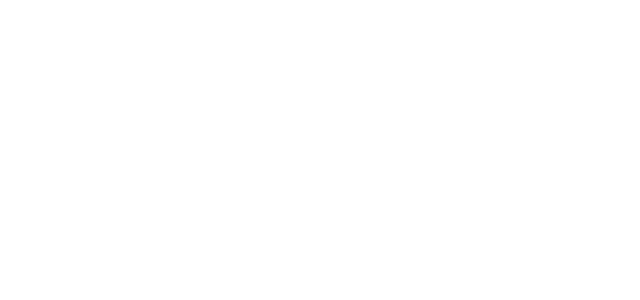
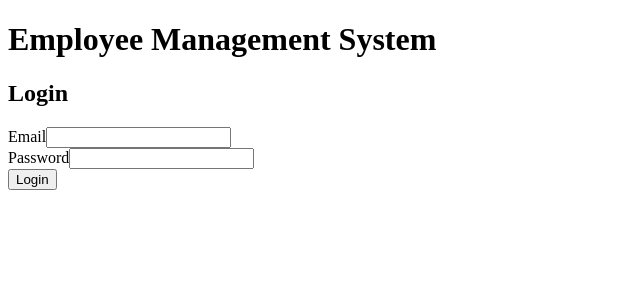
Before and after one commit to Ankush115/react-based-employee-management-system, a React (Vite) app: page /login in a window 1280 px wide. Before the commit this address had no page. Shown: the top 300 px of the page, without its empty margins (0-640 px from the left). Built offline with nearby package versions, Linux system fonts and the light colour scheme; the HTML template or start-up script is replaced by a standard one.

Commit message:
add protected authentication flow

```diff
--- a/src/components/employees/EmployeeTable.tsx
+++ b/src/components/employees/EmployeeTable.tsx
@@ -17,7 +17,7 @@ const EmployeeTable = ({
 }: EmployeeTableProps) => {
   return (
     <div>
-      <table>
+      <table border={1}>
         <thead>
           <tr>
             <th onClick={() => onSort("name")}>
--- /dev/null
+++ b/src/pages/Auth/Login.tsx
@@ -0,0 +1,129 @@
+import { useForm } from "react-hook-form";
+import { yupResolver } from "@hookform/resolvers/yup";
+import { useNavigate } from "react-router-dom";
+import * as yup from "yup";
+
+import {
+  useAppDispatch,
+  useAppSelector,
+} from "../../store/hooks";
+
+import { login } from "../../store/slices/authSlice";
+
+interface LoginFormData {
+  email: string;
+  password: string;
+}
+
+const loginSchema = yup.object({
+  email: yup
+    .string()
+    .required("Email is required")
+    .email("Enter a valid email"),
+
+  password: yup
+    .string()
+    .required("Password is required"),
+});
+
+const Login = () => {
+  const navigate = useNavigate();
+
+  const dispatch = useAppDispatch();
+
+  const {
+    loading,
+    error,
+  } = useAppSelector(
+    (state) => state.auth
+  );
+
+  const {
+    register,
+    handleSubmit,
+    formState: {
+      errors,
+    },
+  } = useForm<LoginFormData>({
+    resolver: yupResolver(loginSchema),
+  });
+
+  const onSubmit = async (
+    data: LoginFormData
+  ) => {
+    try {
+      await dispatch(
+        login(data)
+      ).unwrap();
+
+      navigate("/employees");
+    } catch (error) {
+      console.error(error);
+    }
+  };
+
+  return (
+    <div>
+      <h1>
+        Employee Management System
+      </h1>
+
+      <h2>Login</h2>
+
+      <form
+        onSubmit={handleSubmit(onSubmit)}
+      >
+        {error && (
+          <p>{error}</p>
+        )}
+
+        <div>
+          <label htmlFor="email">
+            Email
+          </label>
+
+          <input
+            id="email"
+            type="email"
+            {...register("email")}
+          />
+
+          {errors.email && (
+            <p>
+              {errors.email.message}
+            </p>
+          )}
+        </div>
+
+        <div>
+          <label htmlFor="password">
+            Password
+          </label>
+
+          <input
+            id="password"
+            type="password"
+            {...register("password")}
+          />
+
+          {errors.password && (
+            <p>
+              {errors.password.message}
+            </p>
+          )}
+        </div>
+
+        <button
+          type="submit"
+          disabled={loading}
+        >
+          {loading
+            ? "Logging in..."
+            : "Login"}
+        </button>
+      </form>
+    </div>
+  );
+};
+
+export default Login;
--- a/src/routes/AppRoutes.tsx
+++ b/src/routes/AppRoutes.tsx
@@ -3,11 +3,13 @@ import { BrowserRouter, Routes, Route } from "react-router-dom";
 import Employees from "../pages/Employees/Employees";
 import EmployeeDetails from "../components/employees/EmployeeDetails";
 import AddEmployee from "../components/employees/AddEmployee";
+import Login from "../pages/Auth/Login";
 
 const AppRoutes = () => {
   return (
     <BrowserRouter>
       <Routes>
+        <Route path="/login" element={<Login />} />
         <Route path="/employees" element={<Employees />} />
         <Route path="/employees/:id" element={<EmployeeDetails />} />
         <Route path="/employees/add" element={<AddEmployee />} />
--- /dev/null
+++ b/src/store/slices/authSlice.ts
@@ -0,0 +1,110 @@
+import {
+  createAsyncThunk,
+  createSlice,
+} from "@reduxjs/toolkit";
+
+interface AuthUser {
+  id: number;
+  email: string;
+  role: string;
+}
+
+interface AuthState {
+  user: AuthUser | null;
+  loading: boolean;
+  error: string | null;
+  isAuthenticated: boolean;
+}
+
+interface LoginCredentials {
+  email: string;
+  password: string;
+}
+
+const initialState: AuthState = {
+  user: null,
+  loading: false,
+  error: null,
+  isAuthenticated: false,
+};
+
+export const login = createAsyncThunk(
+  "auth/login",
+  async (
+    credentials: LoginCredentials,
+    { rejectWithValue }
+  ) => {
+    const validEmail =
+      "admin@test.com";
+
+    const validPassword =
+      "Admin@123";
+
+    if (
+      credentials.email === validEmail &&
+      credentials.password === validPassword
+    ) {
+      return {
+        id: 1,
+        email: validEmail,
+        role: "admin",
+      };
+    }
+
+    return rejectWithValue(
+      "Invalid email or password"
+    );
+  }
+);
+
+const authSlice = createSlice({
+  name: "auth",
+  initialState,
+
+  reducers: {
+    logout: (state) => {
+      state.user = null;
+      state.isAuthenticated = false;
+      state.error = null;
+    },
+  },
+
+  extraReducers: (builder) => {
+    builder
+
+      .addCase(
+        login.pending,
+        (state) => {
+          state.loading = true;
+          state.error = null;
+        }
+      )
+
+      .addCase(
+        login.fulfilled,
+        (state, action) => {
+          state.loading = false;
+          state.user = action.payload;
+          state.isAuthenticated = true;
+          state.error = null;
+        }
+      )
+
+      .addCase(
+        login.rejected,
+        (state, action) => {
+          state.loading = false;
+          state.isAuthenticated = false;
+
+          state.error =
+            (action.payload as string) ||
+            "Login failed";
+        }
+      );
+  },
+});
+
+export const { logout } =
+  authSlice.actions;
+
+export default authSlice.reducer;
--- a/src/store/store.ts
+++ b/src/store/store.ts
@@ -1,8 +1,10 @@
 import { configureStore } from "@reduxjs/toolkit";
 import employeeReducer  from "./slices/employeeSlice";
+import authReducer from "./slices/authSlice";
 export const store = configureStore({
   reducer: {
     employees: employeeReducer,
+    auth: authReducer,
   },
 });
 
```
